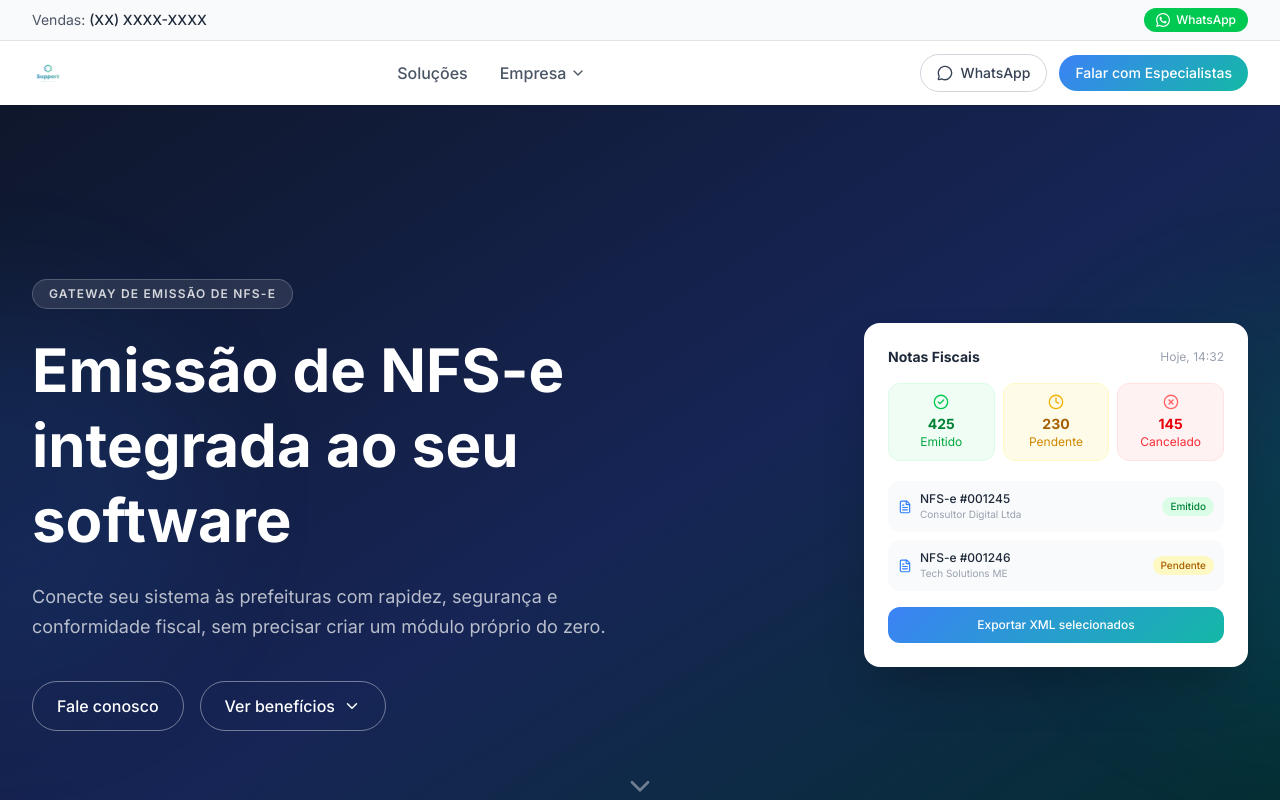
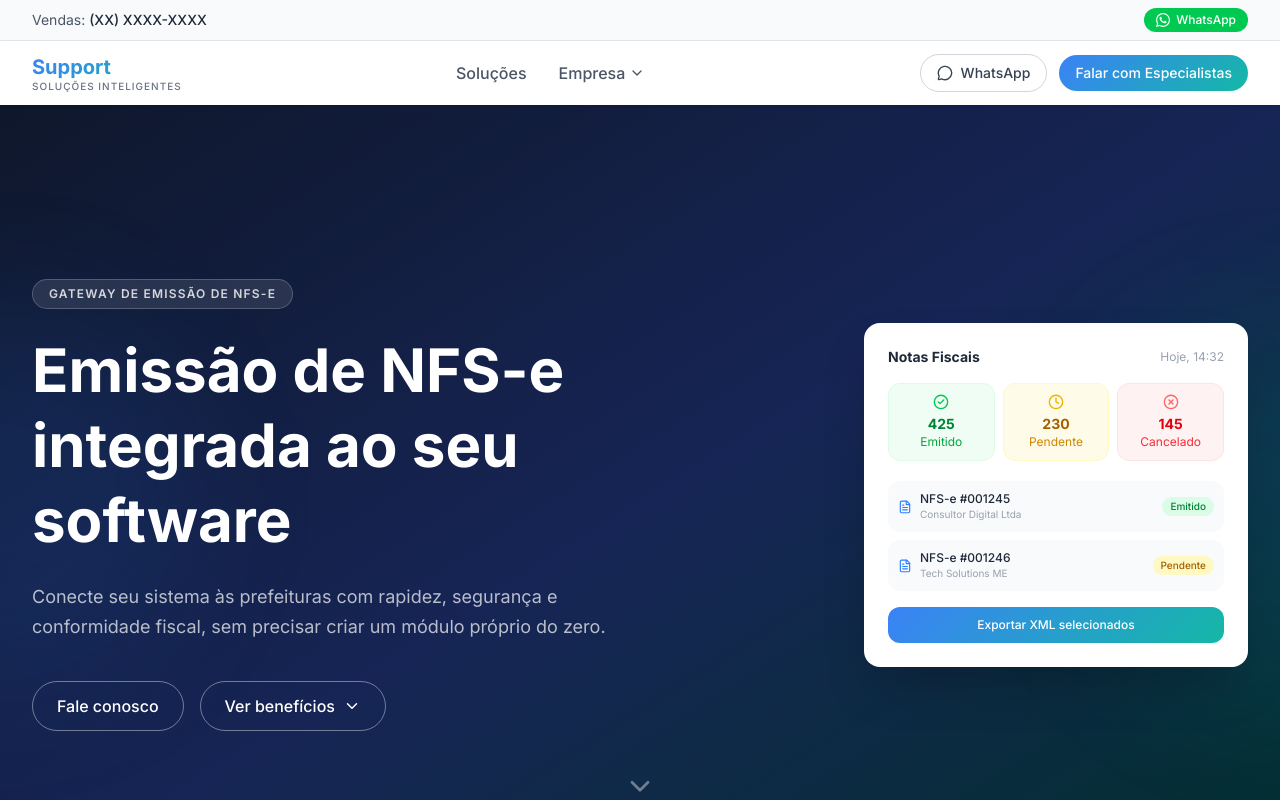
Before and after one commit to AeRmkt/-support-nfse, a Next.js app: page / in a window 1280 px wide. Shown: the top 800 px of the page. Built offline with nearby package versions, Linux system fonts and the light colour scheme.

Commit message:
revert: restore text-based logo in Navbar and Footer

```diff
--- a/components/Footer.tsx
+++ b/components/Footer.tsx
@@ -1,7 +1,6 @@
 'use client'
 
 import { Headphones, Globe, Share2, Link2 } from 'lucide-react'
-import Image from 'next/image'
 
 export default function Footer() {
   return (
@@ -11,7 +10,8 @@ export default function Footer() {
           {/* Col 1 */}
           <div>
             <div className="mb-4">
-              <Image src="/logo-support.png" alt="Support Soluções Inteligentes" width={120} height={40} className="h-10 w-auto brightness-0 invert opacity-80" />
+              <span className="text-xl font-bold text-gradient">Support</span>
+              <div className="text-[10px] tracking-widest text-slate-500 font-medium">SOLUÇÕES INTELIGENTES</div>
             </div>
             <h4 className="text-slate-400 font-semibold text-sm mb-3 uppercase tracking-wide">Acesso Rápido</h4>
             <ul className="space-y-2">
--- a/components/Navbar.tsx
+++ b/components/Navbar.tsx
@@ -2,7 +2,6 @@
 
 import { useState } from 'react'
 import { Menu, X, ChevronDown, MessageCircle } from 'lucide-react'
-import Image from 'next/image'
 
 export default function Navbar() {
   const [isOpen, setIsOpen] = useState(false)
@@ -13,7 +12,10 @@ export default function Navbar() {
         <div className="flex items-center justify-between h-16">
           {/* Logo */}
           <div className="flex-shrink-0">
-            <Image src="/logo-support.png" alt="Support Soluções Inteligentes" width={120} height={40} className="h-10 w-auto" />
+            <div className="flex flex-col">
+              <span className="text-xl font-bold text-gradient">Support</span>
+              <span className="text-[10px] tracking-widest text-gray-500 font-medium -mt-0.5">SOLUÇÕES INTELIGENTES</span>
+            </div>
           </div>
 
           {/* Desktop Nav Links */}
```
